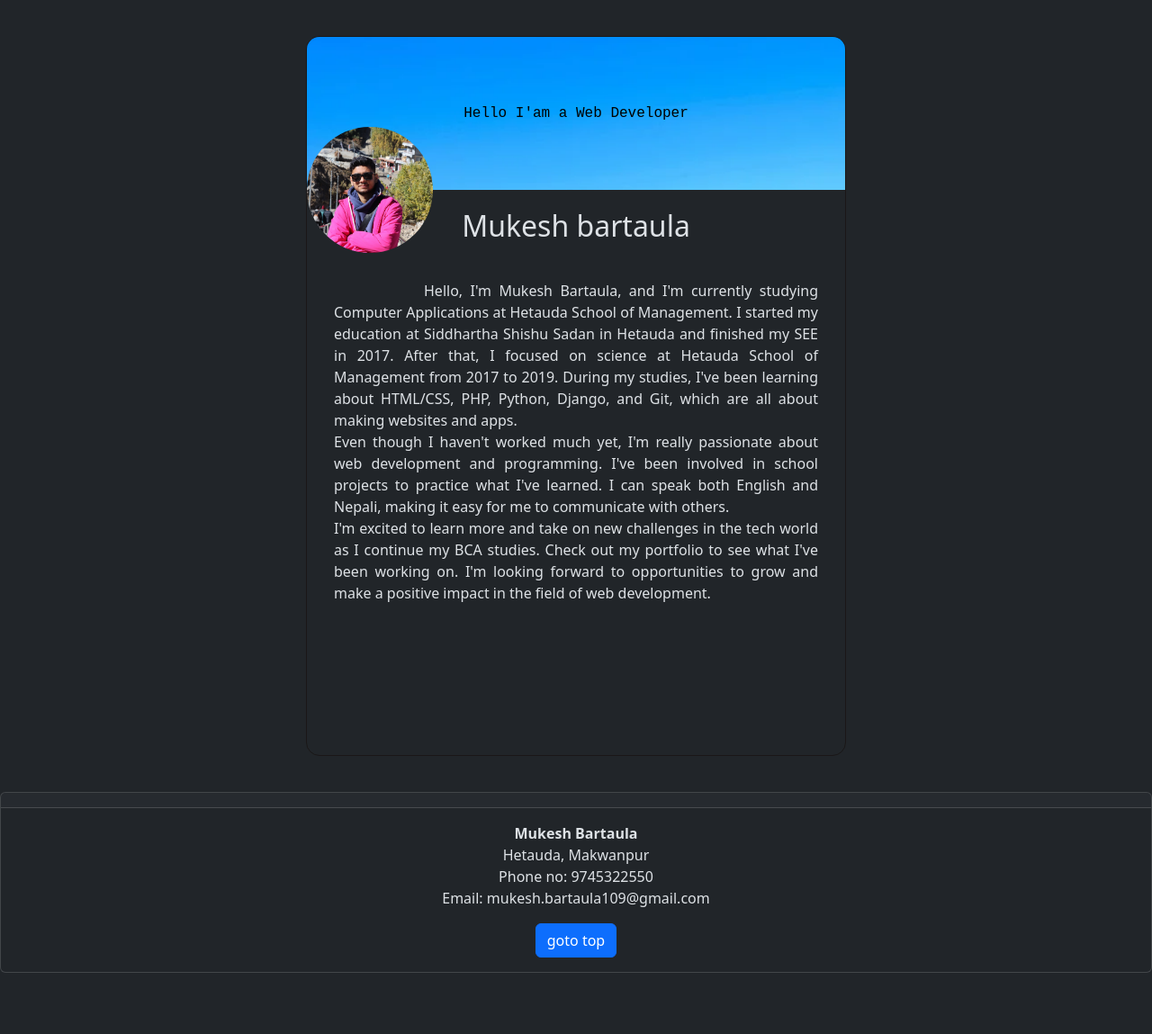
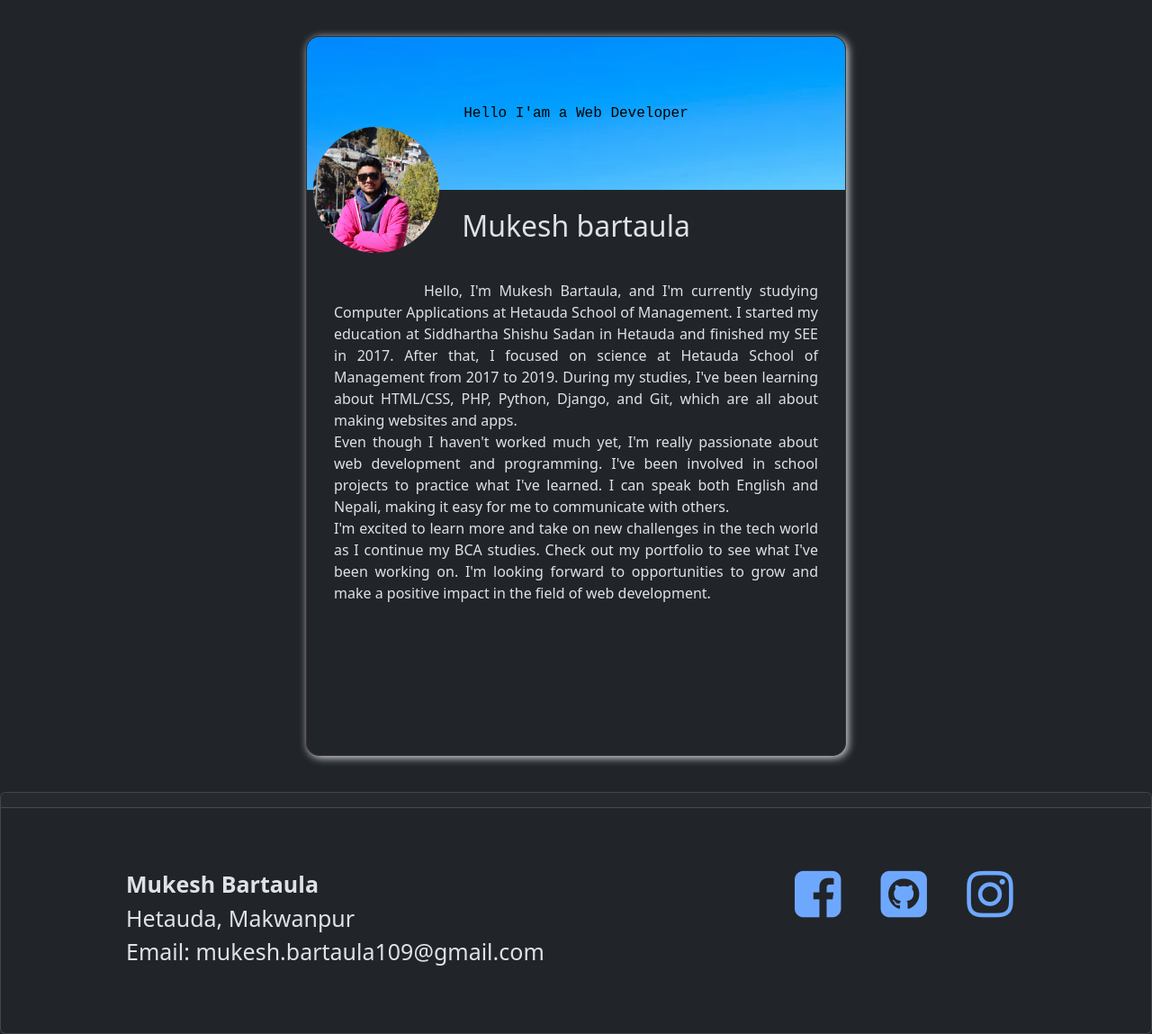
Before and after one commit to Mukesh-Bartaula/portfolio, a PHP site: page / in a window 1280 px wide. Shown: the part 66-1215 px from the top of the page at 90% size. Before the commit the page ends 1147 px from the top, so only its background shows below. Run offline with PHP 8.4, Linux system fonts and the light colour scheme; some libraries are stand-ins or nearby versions.

Commit message:
adding icons

```diff
--- a/footer.html
+++ b/footer.html
@@ -1,4 +1,4 @@
-<div class="card text-center">
+<div class="card ">
     <div class="card-header">
 
     </div>
@@ -6,9 +6,13 @@
         <p class="card-text">
             <b>Mukesh Bartaula</b><br>
             Hetauda, Makwanpur<br>
-            Phone no: 9745322550<br>
             Email: mukesh.bartaula109@gmail.com<br>
         </p>
-        <a href="#" class="btn btn-primary">goto top</a>
+        <p id="social_media">
+            <a href="https://www.facebook.com/mukesh.bartaula.14"><i class="fa fa-facebook-square "></i></a>
+            <a href="https://github.com/Mukesh-Bartaula"><i class="fa fa-github-square"></i></a>
+            <a href="https://www.instagram.com/bartaulamukesh/"><i class="fa  fa-instagram"></i></a>
+        </p>
+
     </div>
 </div>
--- a/style.css
+++ b/style.css
@@ -1,5 +1,6 @@
 #navbar {
     position: sticky;
+    z-index: 1;
     top: 0;
     margin-bottom: 40px;
 }
@@ -10,7 +11,8 @@
 
 .profile_container {
     margin: auto;
-    border: 1px solid rgb(26, 23, 23);
+    border: 1px solid rgb(58, 45, 45);
+    box-shadow: 2px 2px 10px;
     border-radius: 15px;
     min-height: 100vh;
     overflow: hidden;
@@ -36,6 +38,7 @@
 .photo {
     position: absolute;
     margin-top: -70px;
+    margin-left: 7px;
     display: inline-block;
 
 }
@@ -104,3 +107,28 @@
 .card {
     margin-top: 40px;
 }
+
+.card-body {
+    height: 200px;
+    margin-top: 50px;
+    display: flex;
+    justify-content: space-between;
+}
+
+.card-text {
+    height: 100%;
+    width: 600px;
+    margin: auto;
+    font-size: 25px;
+}
+
+#social_media {
+    width: 400px;
+}
+
+#social_media i {
+    margin: 0 20px;
+    font-size: 60px;
+}
+
+.card-body p {}
```
